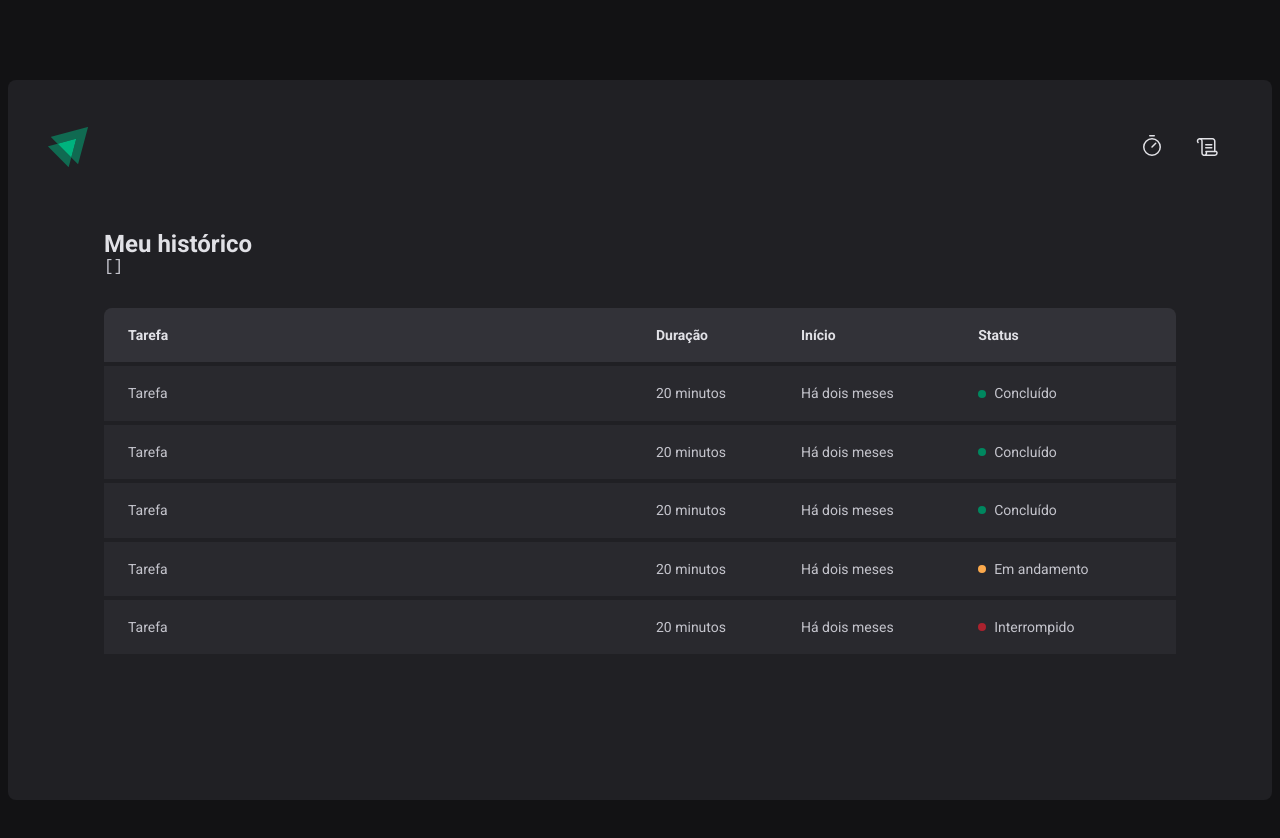
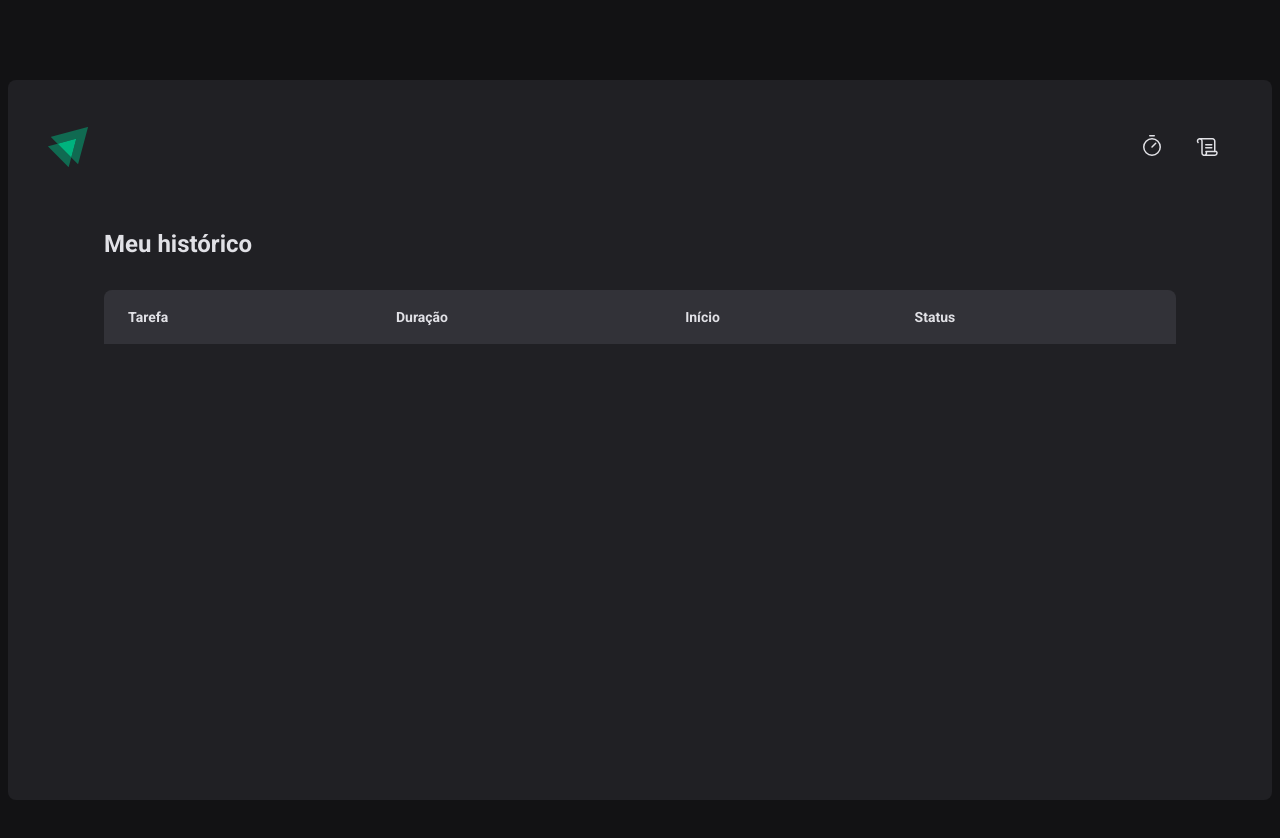
Before and after one commit to N0N4T0/ignite-reactjs-2022, a React (Vite) app in the folder 02-ignite-timer/: page /history in a window 1280 px wide. Shown: the top 838 px of the page. Built offline with nearby package versions, Linux system fonts and the light colour scheme.

Commit message:
fix: change to dynamic values

```diff
--- a/02-ignite-timer/src/pages/History/index.tsx
+++ b/02-ignite-timer/src/pages/History/index.tsx
@@ -8,8 +8,6 @@ export function History() {
   return (
     <HistoryContainer>
       <h1>Meu histórico</h1>
-
-      <pre>{JSON.stringify(cycles, null, 2)}</pre>
 
       <HistoryList>
         <table>
@@ -22,46 +20,32 @@ export function History() {
             </tr>
           </thead>
           <tbody>
-            <tr>
-              <td>Tarefa</td>
-              <td>20 minutos</td>
-              <td>Há dois meses</td>
-              <td>
-                <Status statusColor="green">Concluído</Status>
-              </td>
-            </tr>
-            <tr>
-              <td>Tarefa</td>
-              <td>20 minutos</td>
-              <td>Há dois meses</td>
-              <td>
-                <Status statusColor="green">Concluído</Status>
-              </td>
-            </tr>
-            <tr>
-              <td>Tarefa</td>
-              <td>20 minutos</td>
-              <td>Há dois meses</td>
-              <td>
-                <Status statusColor="green">Concluído</Status>
-              </td>
-            </tr>
-            <tr>
-              <td>Tarefa</td>
-              <td>20 minutos</td>
-              <td>Há dois meses</td>
-              <td>
-                <Status statusColor="yellow">Em andamento</Status>
-              </td>
-            </tr>
-            <tr>
-              <td>Tarefa</td>
-              <td>20 minutos</td>
-              <td>Há dois meses</td>
-              <td>
-                <Status statusColor="red">Interrompido</Status>
-              </td>
-            </tr>
+            {cycles.map((cycle) => {
+              return (
+                <tr key={cycle.id}>
+                  <td>{cycle.task}</td>
+                  <td>{cycle.minutesAmount} minutos</td>
+                  <td>{cycle.startDate.toISOString()}</td>
+                  <td>
+                    {/* condicional:
+                      se tiver a informação ciclo.finishedDate então.
+                      É um  if com then e sem o else
+                      O javascript só executa a sefinga parte de um if se a primeira for true
+                      só vai executar depois && caso antes do '&&' seja verdadeiro, truty
+                    */}
+                    {cycle.finishedDate && (
+                      <Status statusColor="green">Concluído</Status>
+                    )}
+                    {cycle.interruptedDate && (
+                      <Status statusColor="red">Interrompido</Status>
+                    )}
+                    {!cycle.finishedDate && !cycle.interruptedDate && (
+                      <Status statusColor="green">Concluído</Status>
+                    )}
+                  </td>
+                </tr>
+              )
+            })}
           </tbody>
         </table>
       </HistoryList>
```
